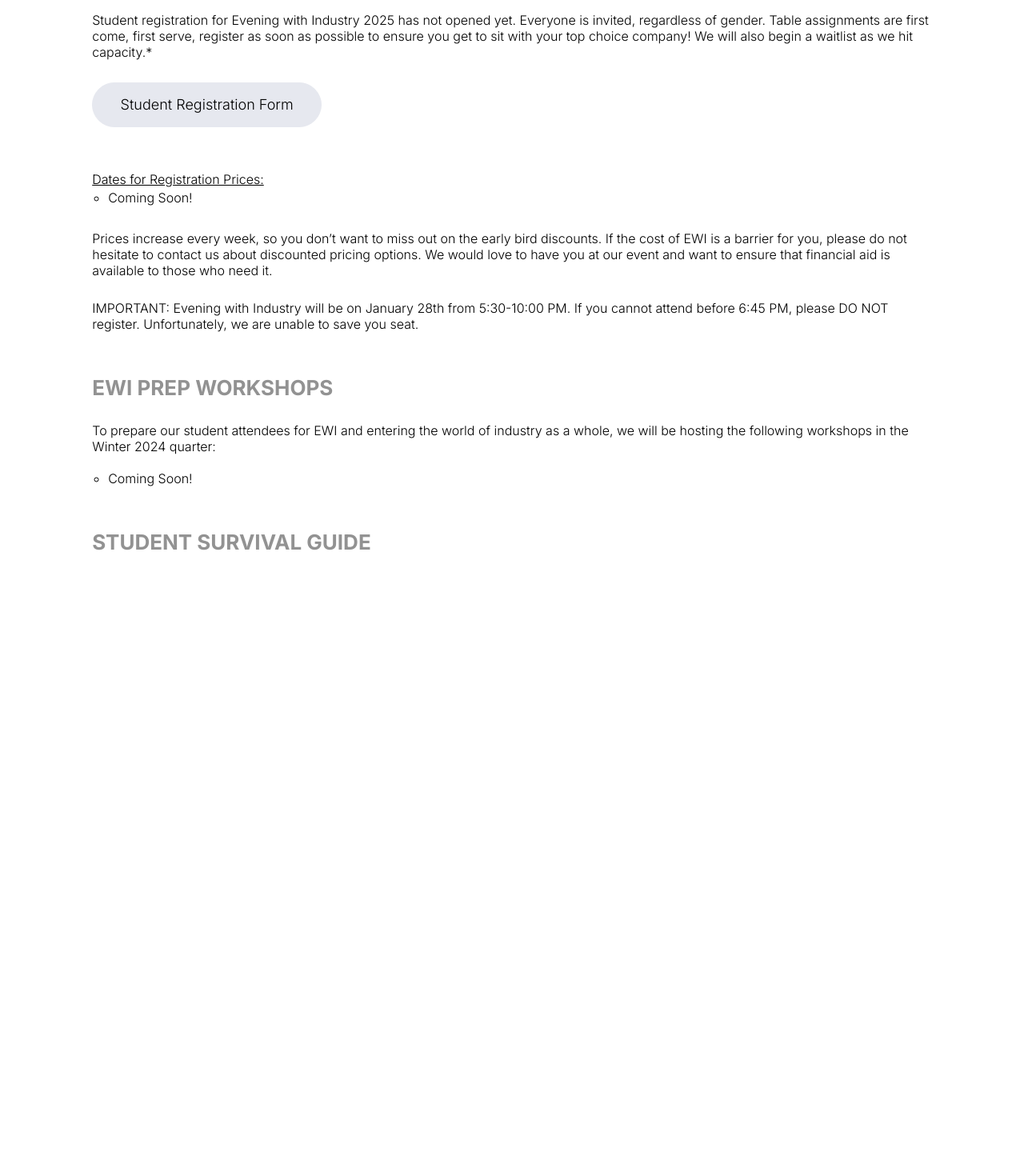
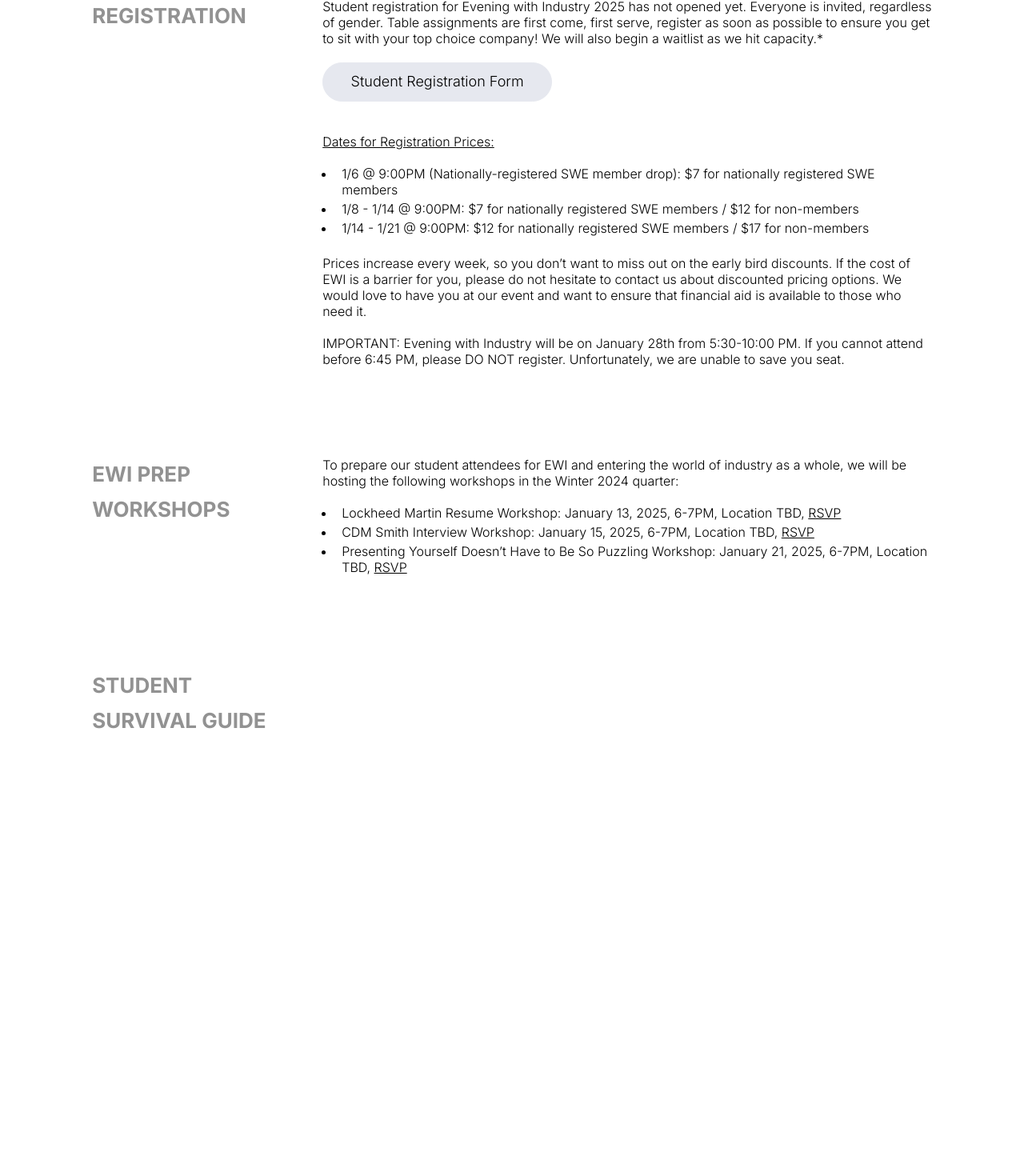
Before and after one commit to swe-ucla/ewi-website, a React (Create React App) app: page /student in a window 1280 px wide. Shown: the part 344-1814 px from the top of the page at 80% size. Built offline with nearby package versions, Linux system fonts and the light colour scheme; a web font is replaced by a local one.

Commit message:
Changes to students page

```diff
--- a/src/components/sendMessage/sendMessage.css
+++ b/src/components/sendMessage/sendMessage.css
@@ -1,13 +1,13 @@
 .container.contact__container {
-    width: 58%;
+    width: 100%;
     display: grid;
     grid-template-columns: 30% 58%;
-    gap: 12rem;
+    /* gap: 12rem; */
     padding-bottom: 3rem;
   }
 
   .contact__options {
-    margin-top: 5rem;
+    margin-top: 2rem;
     display: flex;
     flex-direction: column;
     gap: 1.2rem;
@@ -46,7 +46,7 @@
   }
 
   input, textarea {
-    width: 100%;
+    width: 75%;
     padding: 1.5rem;
     border-radius: 0.5rem;
     background: transparent;
--- a/src/components/studentInfo/StudentInfo.jsx
+++ b/src/components/studentInfo/StudentInfo.jsx
@@ -7,59 +7,49 @@ import student_guide from '../../assets/Updated SSG.pdf';
 
 const StudentInfo = () => {
   return (
-    // <div className="container coming_soon">
-    //   <p>Coming Soon!</p>
-    // </div>
     <div className="container student__content">
+      <div className="student__info">
         <h2>Registration</h2>
         <div className="student__paragraph">
           <p>
               Student registration for Evening with Industry 2025 has not opened yet. Everyone is invited, regardless of gender. Table assignments are first come, first serve, register as soon as possible to ensure you get to sit with your top choice company! We will also begin a waitlist as we hit capacity.*
-          </p>
-          <br/>
+          <br/><br/>
           <a className="btn" href="https://docs.google.com/forms/d/1ifw7WO5da8OaMP1yaPWfvdGZP80MlKe4R2ytlkhftbU/viewform?edit_requested=true" target="_blank" rel="noopener noreferrer">Student Registration Form</a>
           <br/>
           <br/>
           <br/>
-          <p style={{textDecoration: 'underline'}}>
-            Dates for Registration Prices:
+          <div style={{textDecoration: 'underline'}}>
+            Dates for Registration Prices: </div>
             <br/>
-          </p>
           <ul>
-            <li>Coming Soon!</li>
+            <li>1/6 @ 9:00PM (Nationally-registered SWE member drop): $7 for nationally registered SWE members </li>
+            <li>1/8 - 1/14 @ 9:00PM: $7 for nationally registered SWE members / $12 for non-members </li>
+            <li>1/14 - 1/21 @ 9:00PM: $12 for nationally registered SWE members / $17 for non-members</li>
           </ul>
           <br />
-          <p>
           Prices increase every week, so you don’t want to miss out on the early bird discounts. If the cost of EWI is a barrier for you, please do not hesitate to contact us about discounted pricing options. We would love to have you at our event and want to ensure that financial aid is available to those who need it.
-          </p>
-          <br />
-          <p> IMPORTANT: Evening with Industry will be on January 28th from 5:30-10:00 PM. If you cannot attend before 6:45 PM, please DO NOT register. Unfortunately, we are unable to save you seat. </p>
+          <br /><br />
+          IMPORTANT: Evening with Industry will be on January 28th from 5:30-10:00 PM. If you cannot attend before 6:45 PM, please DO NOT register. Unfortunately, we are unable to save you seat. </p>
         </div>
+
+
         <h2>EWI Prep Workshops</h2>
         <div className="rsvp_link">
           <p>
           To prepare our student attendees for EWI and entering the world of industry as a whole, we will be hosting the following workshops in the Winter 2024 quarter:
-          </p>
-          <p>
+            <br/>
             <br/>
             <ul>
-            <li>Coming Soon!</li>
+            <li>Lockheed Martin Resume Workshop: January 13, 2025, 6-7PM, Location TBD, <a href="https://docs.google.com/forms/d/e/1FAIpQLSdy2eC5XyqJcjiFcPtAoBpcXc1hMVlaL8JftI0cS30r6aRO5A/viewform" target="_blank" rel="noopener noreferrer">RSVP</a></li>
+            <li>CDM Smith Interview Workshop: January 15, 2025, 6-7PM, Location TBD, <a href="https://docs.google.com/forms/d/e/1FAIpQLSddrrmgktM3qrT0KJLUNUMCP1V6H-y7vC-sAC43F-YhNgM2rw/viewform" target="_blank" rel="noopener noreferrer">RSVP</a></li>
+            <li>Presenting Yourself Doesn’t Have to Be So Puzzling Workshop: January 21, 2025, 6-7PM, Location TBD, <a href="https://forms.gle/8eAbF6uJmAQPGkb86" target="_blank" rel="noopener noreferrer">RSVP</a></li>
+
             </ul>
-          {/* <ul>
-            <li>LinkedIn & Personal Portfolio Workshop: January 16, 2024, 6-7PM, Boelter Hall 5436, <a href="https://docs.google.com/forms/d/e/1FAIpQLSdtCOzRUiOHoM1yu7elh9sacACvB7LrP3ZzVZqTWU6Fi3JwvA/viewform" target="_blank" rel="noopener noreferrer">RSVP</a></li>
-            <br/>
-            <li>Networking and Career Fairs Workshop: January 18, 2024, 6-7PM, Young Hall 4216, <a className="rsvp_link" href="https://docs.google.com/forms/d/e/1FAIpQLSfO89TiyfCcos3UvPSQcV_R6xnD0N4cc2jBZKWAREIx-Zh4Pw/viewform" rel="noopener noreferrer" target="_blank">RSVP</a></li>
-            <br/>
-            <li>Resume/Cover Letter Tips & Review Workshop: January 25, 2024, 6-7PM, Boelter Hall 5264, <a className="rsvp_link" href="https://forms.gle/TRdn8LWJX9LjCm5G9" target="_blank" rel="noopener noreferrer">RSVP</a></li>
-            <br/>
-            <li>Dinner Etiquette Workshop: February 1, 2024, 6-7PM, Boelter Hall 5264, <a className="rsvp_link" href="https://forms.gle/JzurD93RYabu1B3Y9" target="_blank" rel="noopener noreferrer">RSVP</a> </li>
-          </ul> */}
           </p>
         </div>
+
+
         <h2>Student Survival Guide</h2>
-        {/* <div className='container pdf_container'>
-          <PDFViewerStudent/>
-        </div> */}
         <iframe
         src={student_guide}
         style={{
@@ -68,15 +58,17 @@ const StudentInfo = () => {
             height: `60rem`,
             border: 'none',
             display: 'block',
-            padding: '1rem'
+            marginTop: '3rem',
         }}
         />
-        <h2>Other Questions?</h2>
-        <p>Send us a message using the form below!</p>
-        <br />
-        <div className="container send_message">
+
+
+        <h2>Other Questions</h2>
+        <p>Send us a message using the form below!
+        <br /><br />
           <SendMessage />
-        </div>
+        </p>
+      </div>
       </div>
   );
 };
--- a/src/components/studentInfo/studentInfo.css
+++ b/src/components/studentInfo/studentInfo.css
@@ -7,6 +7,14 @@
     padding-top: 5rem;
 }
 
+.student__info {
+    margin-top: 3rem;
+    display: grid;
+    grid-template-columns: 14rem 1fr;
+    grid-auto-rows: min-content;
+    gap: 4rem;
+}
+
 .student__content p {
     font-family: 'Inter', sans-serif;
     font-size: 16px;
@@ -14,6 +22,7 @@
     font-size: 16px;
     text-align: left;
     color: var(--color-primary);
+    margin-top: 3rem;
 }
 
 .student__paragraph p {
@@ -74,19 +83,29 @@
     text-decoration: underline;
     color: blue;
 }
+.student__paragraph li {
+    font-family: 'Inter', sans-serif;
+    display: list-item;
+    list-style-type: disc; /* Removes default bullets */
+    position: relative; /* Needed for custom bullet placement */
+    padding-left: 0.5em; /* Adjusts spacing for custom bullets */
+    padding-bottom: 0.7rem;
+    color: var(--color-black); /* Text color */
+}
 
 .student__content li {
     font-family: 'Inter', sans-serif;
     display: list-item;
-    list-style-type: circle;
-    background: var(--color-bg);
-    color: var(--color-white);
-    background: var(--color-bg);
-    color: var(--color-white);
+    list-style-type: disc; /* Removes default bullets */
+    position: relative; /* Needed for custom bullet placement */
+    padding-left: 0.5em; /* Adjusts spacing for custom bullets */
+    padding-bottom: 0.25rem;
+    color: var(--color-black); /* Text color */
 }
 
+
 .student__content ul {
-    padding-left: 20px;
+    padding-left: 1rem;
 }
 
 .react-pdf__Page__canvas {
@@ -94,6 +113,11 @@
     width: 25rem !important;
     height: 100% !important;
 }
+
+.student__content a {
+    color: var(--color-black);
+}
+
 
 /* ================ MEDIA QUERIES (MEDIUM DEVICES) ================= */
 @media screen and (max-width: 1024px) {
```
